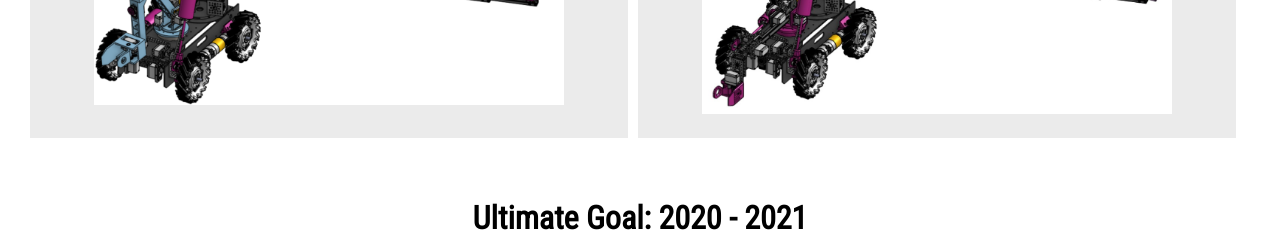
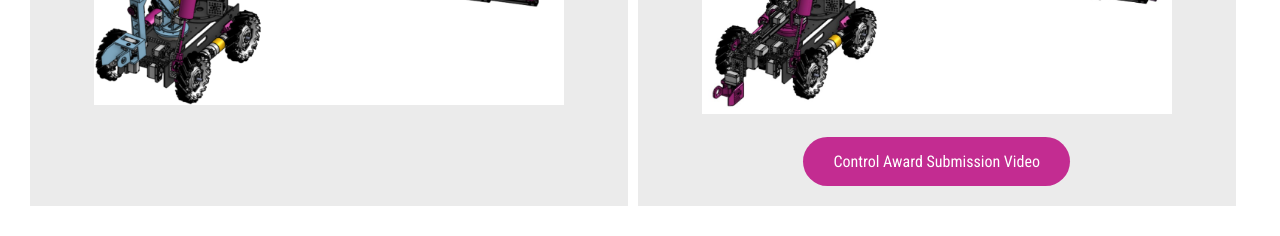
Before and after one commit to HiiDeff/HighDefinition.github.io, a Next.js app: page /seasons in a window 1280 px wide. Shown: the part 1500-1736 px from the top of the page. Built offline with nearby package versions, Linux system fonts and the light colour scheme.

Commit message:
added control award videp

```diff
--- a/pages/seasons.js
+++ b/pages/seasons.js
@@ -39,6 +39,8 @@ export default function Seasons() {
             <div className="grid-item">
               <h4>States</h4>
               <img src={require(`/public/images/seasons/freightfrenzy/states.jpg`).default.src} width="80%" />
+              <br /><br />
+              <div style={{display: 'flex', justifyContent: 'center', alignItems: 'center'}}><a className="purplebutton" href="https://www.youtube.com/watch?v=UlNMlCkZbEQ" target="_blank">Control Award Submission Video</a></div>
             </div>
           </div>
         </div>
```
